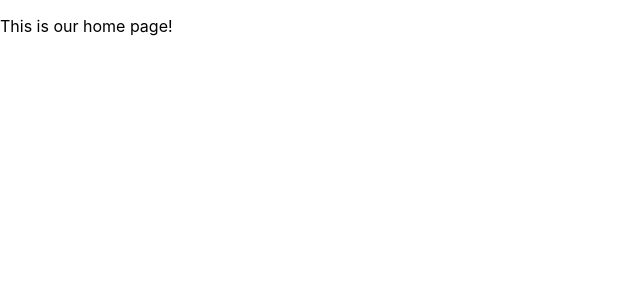
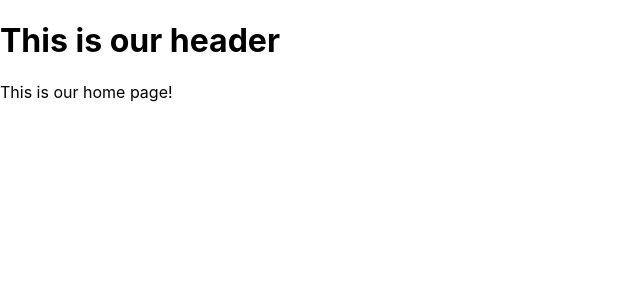
Before and after one commit to davcannon/Analyze2Gether, a React (Create React App) app: page / in a window 1280 px wide. Shown: the top 300 px of the page, without its empty margins (0-640 px from the left). Built offline with nearby package versions, Linux system fonts and the light colour scheme.

Commit message:
feat: Add PageLayout component to display Header at top of every page

```diff
--- a/src/Router.tsx
+++ b/src/Router.tsx
@@ -4,16 +4,21 @@ import HomePage from './pages/HomePage';
 import ProjectPage from './pages/ProjectPage';
 import CollaborativeDataLabPage from './pages/CollaborativeDataLabPage';
 import DataExplorationPage from './pages/DataExplorationPage';
+import PageLayout from './components/PageLayout';
 
 export default function Router() {
     return (
         <BrowserRouter>
             <Routes>
-                <Route index element={<HomePage />} />
-                <Route path="projects/:projectId">
-                    <Route index element={<ProjectPage />} />
-                    <Route path="collaborative" element={<CollaborativeDataLabPage />} />
-                    <Route path="exploration" element={<DataExplorationPage />} />
+                {/* Wrap all site routes with our PageLayout component, adding
+                    the header on each page */}
+                <Route element={<PageLayout />}>
+                    <Route index element={<HomePage />} />
+                    <Route path="projects/:projectId">
+                        <Route index element={<ProjectPage />} />
+                        <Route path="collaborative" element={<CollaborativeDataLabPage />} />
+                        <Route path="exploration" element={<DataExplorationPage />} />
+                    </Route>
                 </Route>
             </Routes>
         </BrowserRouter>
--- /dev/null
+++ b/src/components/Header.tsx
@@ -0,0 +1,7 @@
+import React from 'react';
+
+export default function Header() {
+  return (
+    <h1>This is our header</h1>
+  );
+}
--- /dev/null
+++ b/src/components/PageLayout.tsx
@@ -0,0 +1,12 @@
+import React from 'react';
+import {Outlet} from 'react-router';
+import Header from './Header';
+
+export default function PageLayout() {
+  return (
+    <>
+      <Header />
+      <Outlet />
+    </>
+  );
+}
```
